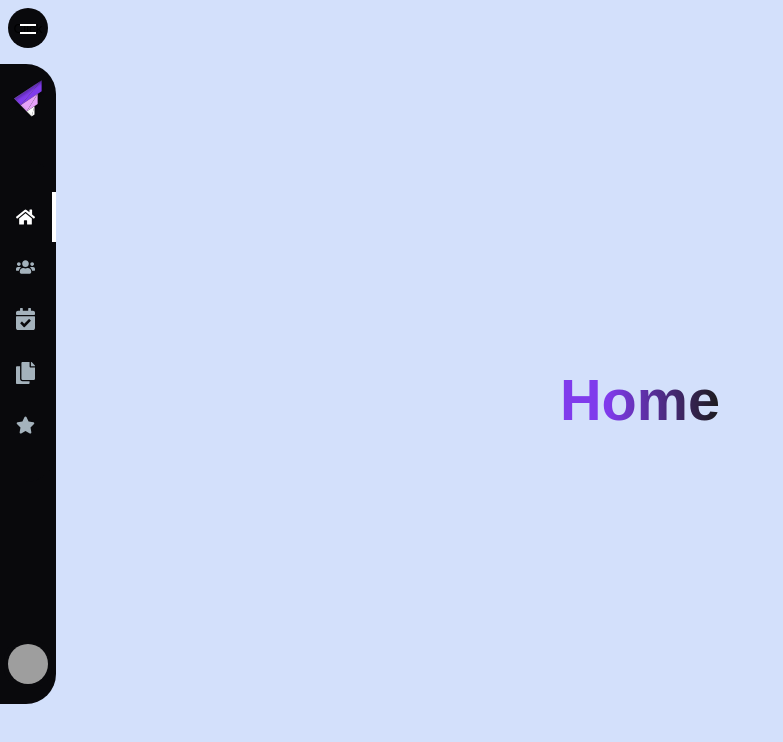
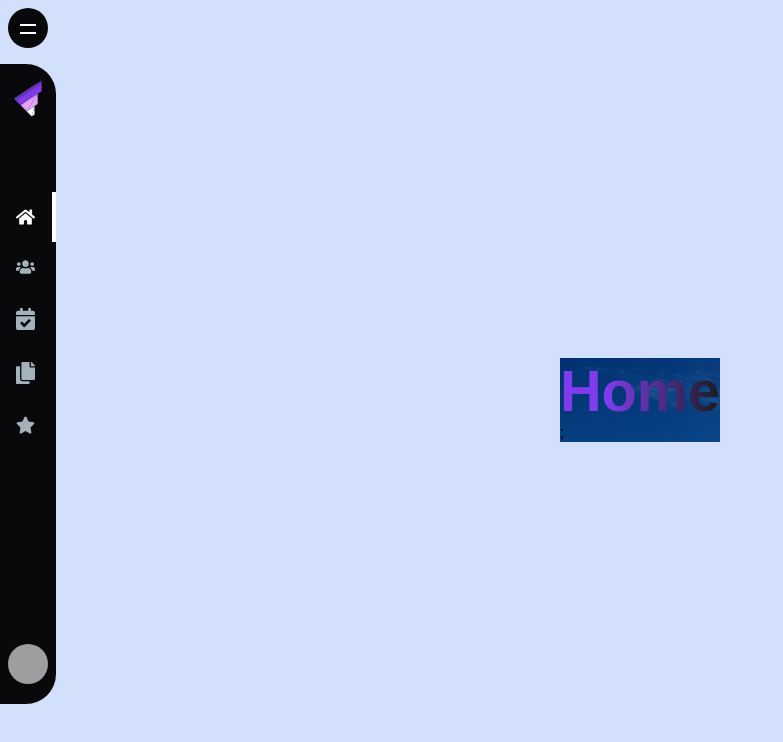
Before and after one commit to fukasawat78/simple-react-portfolio-site, a React (Create React App) app: page / in a window 1280 px wide. Shown: the top 742 px of the page, without its empty margins (0-783 px from the left). Built offline with nearby package versions, Linux system fonts and the light colour scheme; grey boxes are pictures that could not be loaded.

Commit message:
modified

```diff
--- a/src/Pages/Home.js
+++ b/src/Pages/Home.js
@@ -1,7 +1,12 @@
 import MotionHoc from "./MotionHoc";
+import background from "../assets/home.jpg";
 
 const HomeComponent = () => {
-    return <h1>Home</h1>;
+    return (
+        <div style={{ backgroundImage: `url(${background})` }}>
+            <h1>Home</h1>;
+        </div>
+    )
 };
 
 const Home = MotionHoc(HomeComponent);
```
Also changed, not shown: src/assets/home.jpg (added), src/assets/people.jpg (added).
